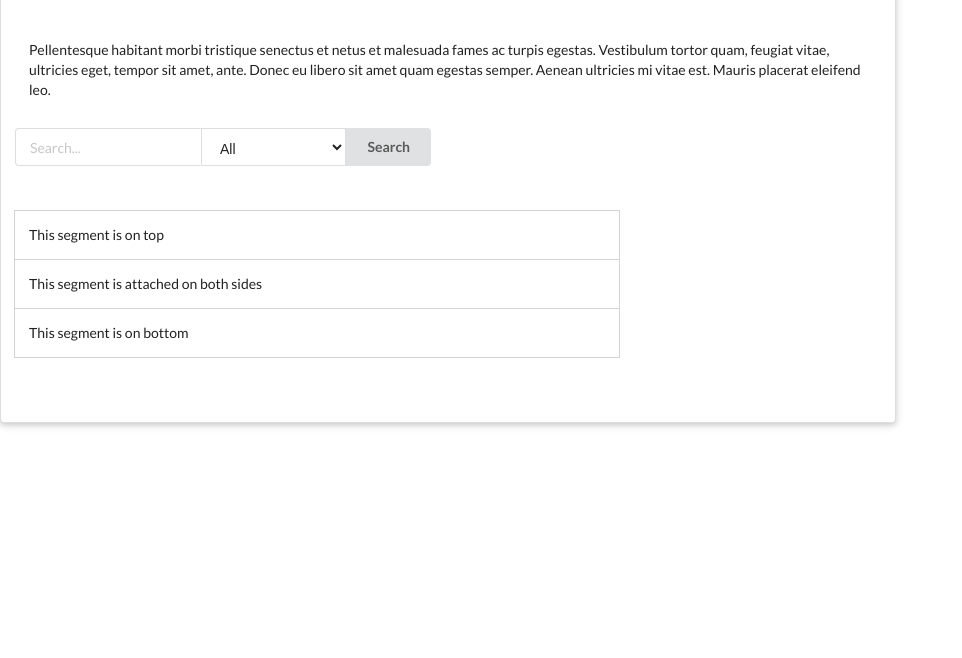
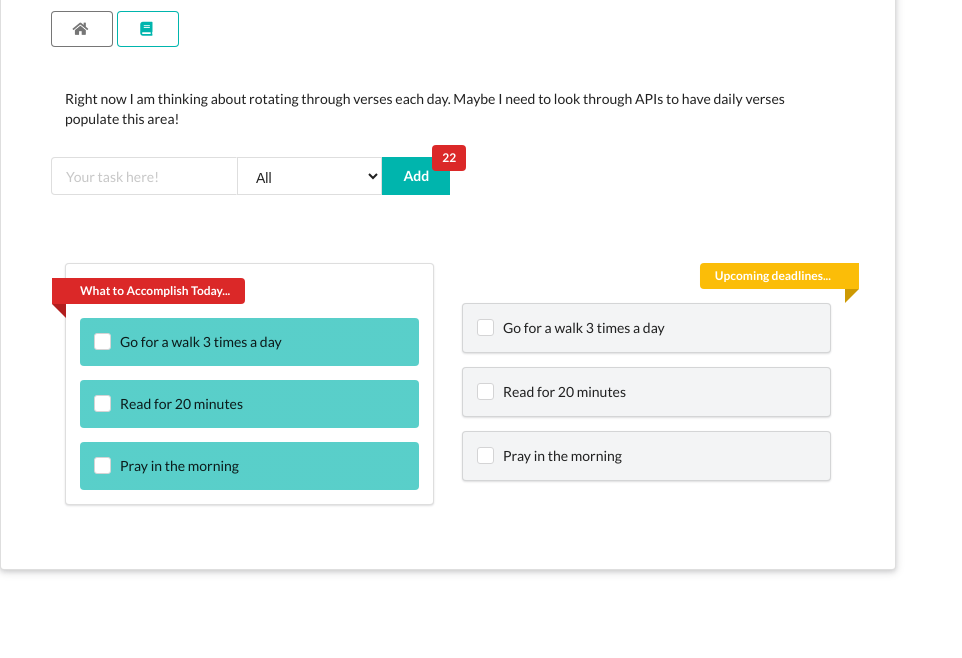
Before and after one commit to angelsjiang/listNotLost, a plain HTML site: page index.html in a window 1280 px wide. Shown: the part 142-800 px from the top of the page, without its empty margins (0-962 px from the left). Drawn offline with nearby package versions, Linux system fonts and the light colour scheme.

Commit message:
added styles & improved layout

```diff
--- a/assets/CSS/style.css
+++ b/assets/CSS/style.css
@@ -5,15 +5,16 @@ body {
 .ui.raised.segment {
     padding-top: 5%;
     padding-bottom: 5%;
+    padding-left: 5%;
+    padding-right: 5%;
     width: 70%;
+}
+
+.row {
+    width: 100%;
 }
 
 .ui.header,
 .ui.action.input {
-    text-align: center;
     margin-bottom: 5%;
 }
-
-.ui.attached.segment {
-    width: 70%;
-}
--- a/index.html
+++ b/index.html
@@ -17,6 +17,10 @@
 <body>
 
     <div class="ui raised segment">
+        <div class="ui grid">
+
+            <!-- row of header -->
+            <div class="row">
                 <h2 class="ui header">
                     <img src="./assets/images/todo-list-icon2.png">
                     <div class="content">
@@ -24,13 +28,31 @@
                         <div class="sub header">My Personalized Planner</div>
                     </div>
                 </h2>
+            </div>
 
+            <div class="row">
+                <div class="ui animated fade grey basic button" tabindex="0">
+                    <div class="visible content"><i class="home icon"></i></div>
+                    <div class="hidden content">
+                    Home
+                    </div>
+                </div>
+                <div class="ui animated fade teal basic button" tabindex="0">
+                    <div class="visible content"><i class="book icon"></i></div>
+                    <div class="hidden content">
+                    All Tasks
+                    </div>
+                </div>
+            </div>
+
+            <!-- row of comments & search input -->
+            <div class="row">
                 <div class="ui basic segment">
-            <p>Pellentesque habitant morbi tristique senectus et netus et malesuada fames ac turpis egestas. Vestibulum tortor quam, feugiat vitae, ultricies eget, tempor sit amet, ante. Donec eu libero sit amet quam egestas semper. Aenean ultricies mi vitae est. Mauris placerat eleifend leo.</p>
+                    <p>Right now I am thinking about rotating through verses each day. Maybe I need to look through APIs to have daily verses populate this area!</p>
                 </div>
 
                 <div class="ui action input">
-            <input type="text" placeholder="Search...">
+                    <input type="text" placeholder="Your task here!">
                     <select class="ui compact selection dropdown">
                     <option selected="all">All</option>
                     <option value="gp-ministry">GP Ministry</option>
@@ -40,21 +62,64 @@
                     <option value="life">Life</option>
 
                     </select>
-            <div class="ui button">Search</div>
+                    <div class="ui teal button">Add</div>
+                    <div class="floating ui red label">22</div>
+                </div>
             </div>
 
-        <div class="ui attached segment">
-            <p>This segment is on top</p>
+            <div class="two column row">
+                <!-- left column -->
+
+                <div class="column">
+                    <div class="ui segment">
+                        <a class="ui red ribbon label">What to Accomplish Today...</a>
+                        <div class="ui tertiary inverted teal segment">
+                            <div class="ui checkbox">
+                                <input type="checkbox">
+                                <label>Go for a walk 3 times a day</label>
                             </div>
-        <div class="ui attached segment">
-            <p>This segment is attached on both sides</p>
                         </div>
-        <div class="ui attached segment">
-            <p>This segment is on bottom</p>
+                        <div class="ui tertiary inverted teal segment">
+                            <div class="ui checkbox">
+                                <input type="checkbox">
+                                <label>Read for 20 minutes</label>
+                            </div>
+                        </div>
+                        <div class="ui tertiary inverted teal segment">
+                            <div class="ui checkbox">
+                                <input type="checkbox">
+                                <label>Pray in the morning</label>
+                            </div>
+                        </div>
+                    </div>
+                </div>
+
+                <!-- right column -->
+                <div class="column">
+                    <a class="ui yellow right ribbon label">Upcoming deadlines...</a>
+                    <div class="ui secondary segment">
+                        <div class="ui checkbox">
+                            <input type="checkbox">
+                            <label>Go for a walk 3 times a day</label>
+                        </div>
+                    </div>
+                    <div class="ui secondary segment">
+                        <div class="ui checkbox">
+                            <input type="checkbox">
+                            <label>Read for 20 minutes</label>
+                        </div>
+                    </div>
+                    <div class="ui secondary segment">
+                        <div class="ui checkbox">
+                            <input type="checkbox">
+                            <label>Pray in the morning</label>
+                        </div>
+                    </div>
                 </div>
 
             </div>
-
+        </div>
+    </div>
 
 
 
```
Lines whose indentation alone changed are shown as unchanged.
